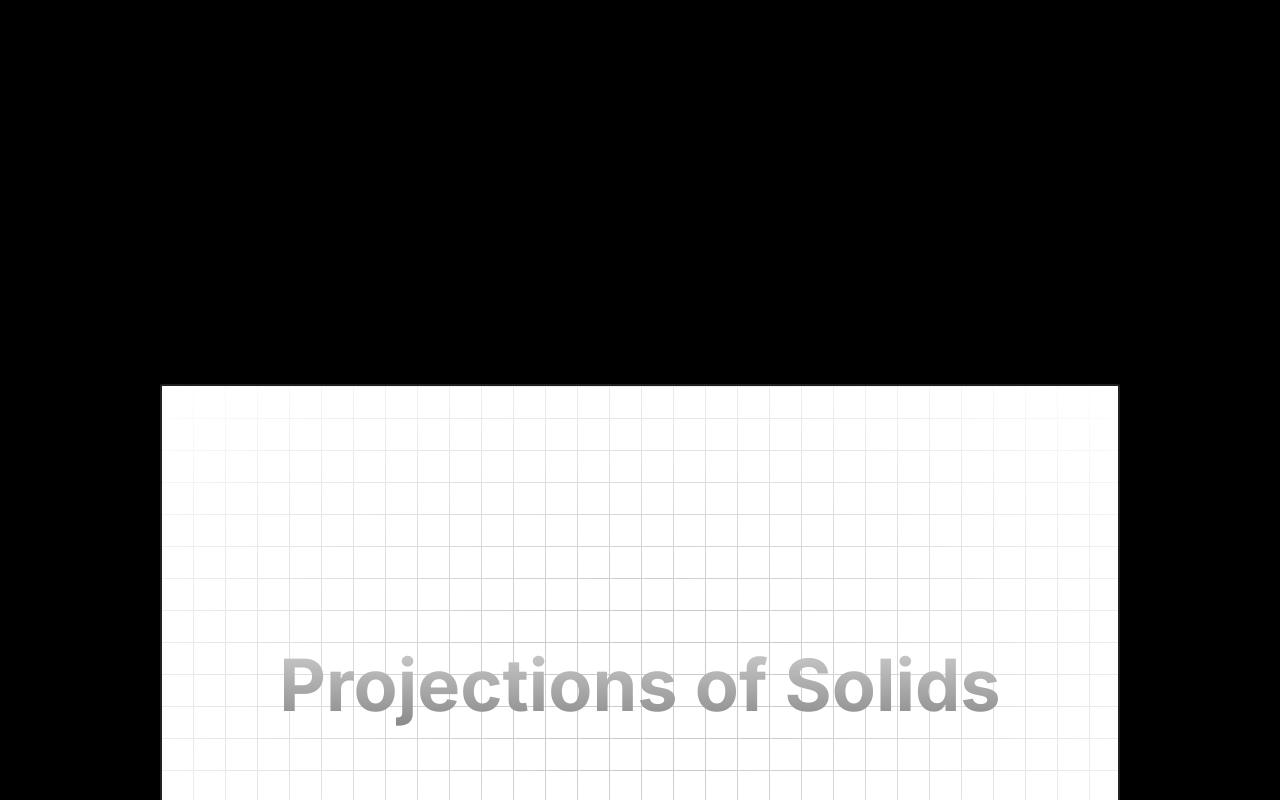
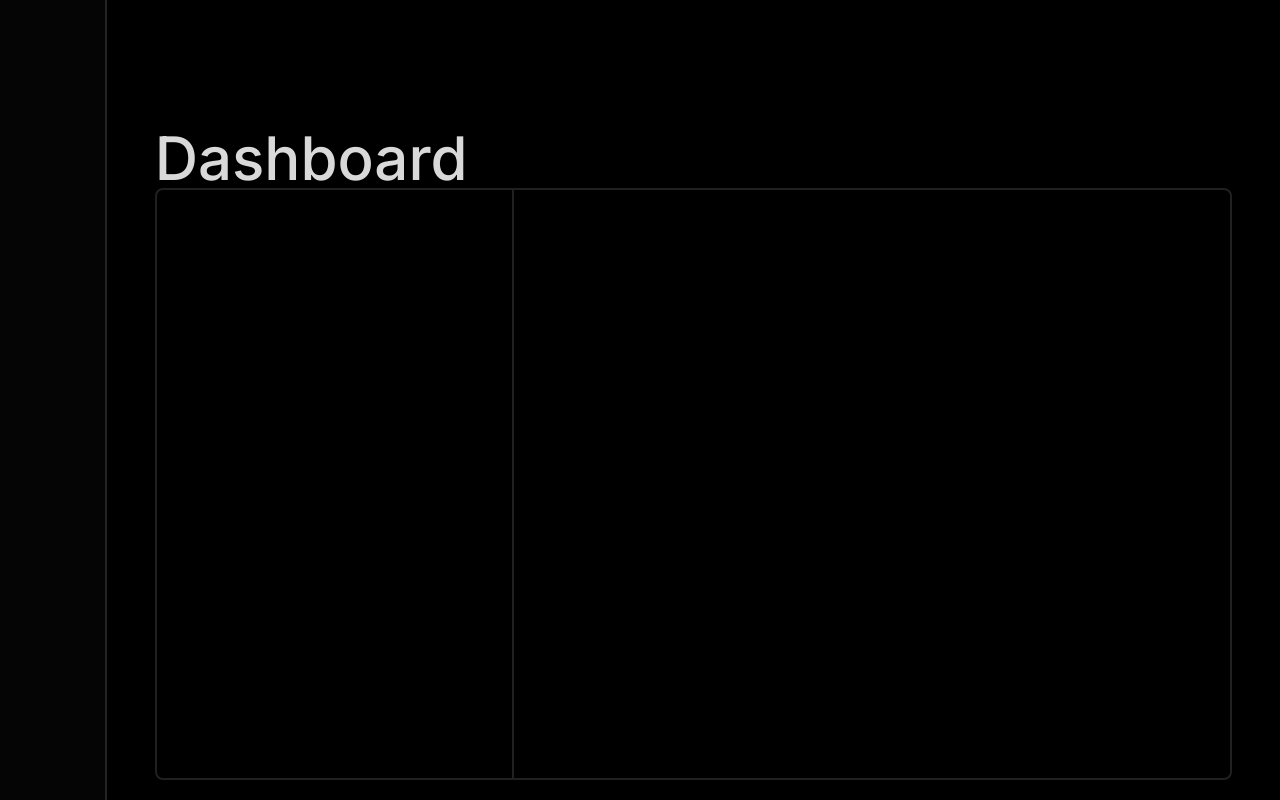
Before and after one commit to Swpn0neel/makaut-buddy-dashboard, a Next.js app: page / in a window 1280 px wide. Shown: the top 800 px of the page. Built offline with nearby package versions, Linux system fonts and the light colour scheme.

Commit message:
(feat): Added basic layout for dashboard

```diff
--- /dev/null
+++ b/app/components/dashboard.tsx
@@ -0,0 +1,28 @@
+"use client";
+
+import React from "react";
+import { Tabs, Tab } from "@nextui-org/react";
+import Card from "./ui/card";
+
+export default function dashboard() {
+  const variants = ["solid", "underlined", "bordered", "light"];
+  return (
+    <div className="h-screen flex">
+      <div className="basis-1/12 bg-[#FFFFFF05] border-r-2 border-[#FFFFFF20]"></div>
+      <div className="basis-11/12 flex flex-col px-12 pt-32 pb-5">
+        <div className="text-6xl text-[#D9D9D9] font-medium">Dashboard</div>
+        {/* <div className="flex flex-wrap gap-4">
+          <Tabs key="bordered" variant="bordered" aria-label="Tabs variants">
+            <Tab key="photos" title="Photos" />
+            <Tab key="music" title="Music" />
+            <Tab key="videos" title="Videos" />
+          </Tabs>
+        </div> */}
+        <div className="h-full flex w-full border-2 border-[#FFFFFF20] rounded-lg">
+          <div className="basis-1/3 border-r-2 border-[#FFFFFF20]"></div>
+          <div className="basis-2/3"></div>
+        </div>
+      </div>
+    </div>
+  );
+}
--- a/app/components/ui/card.tsx
+++ b/app/components/ui/card.tsx
@@ -11,7 +11,7 @@ interface CardProps {
 
 export default function Card(props: CardProps) {
   return (
-    <div className="flex flex-col h-screen border-2 border-[#FFFFFF20] rounded-sm my-96 mx-40">
+    <div className="flex flex-col h-full border-2 border-[#FFFFFF20] rounded-lg">
       <div className="basis-9/12">
         <Title title={props.title} />
       </div>
--- a/app/page.tsx
+++ b/app/page.tsx
@@ -1,12 +1,9 @@
-import Card from "./components/ui/card";
+import Dashboard from "./components/dashboard";
 
 export default function Home() {
   return (
     <main className="">
-      <Card
-        title="Projections of Solids"
-        description="How solids are classified and learn to draw the projection of solids..."
-      />
+      <Dashboard />
     </main>
   );
 }
--- a/package.json
+++ b/package.json
@@ -9,6 +9,8 @@
     "lint": "next lint"
   },
   "dependencies": {
+    "@nextui-org/react": "^2.3.6",
+    "@nextui-org/tabs": "^2.0.29",
     "clsx": "^2.1.1",
     "framer-motion": "^11.1.7",
     "mini-svg-data-uri": "^1.4.4",
```
Also changed, not shown: 1 other file (tests, documents, lock files or other folders).
